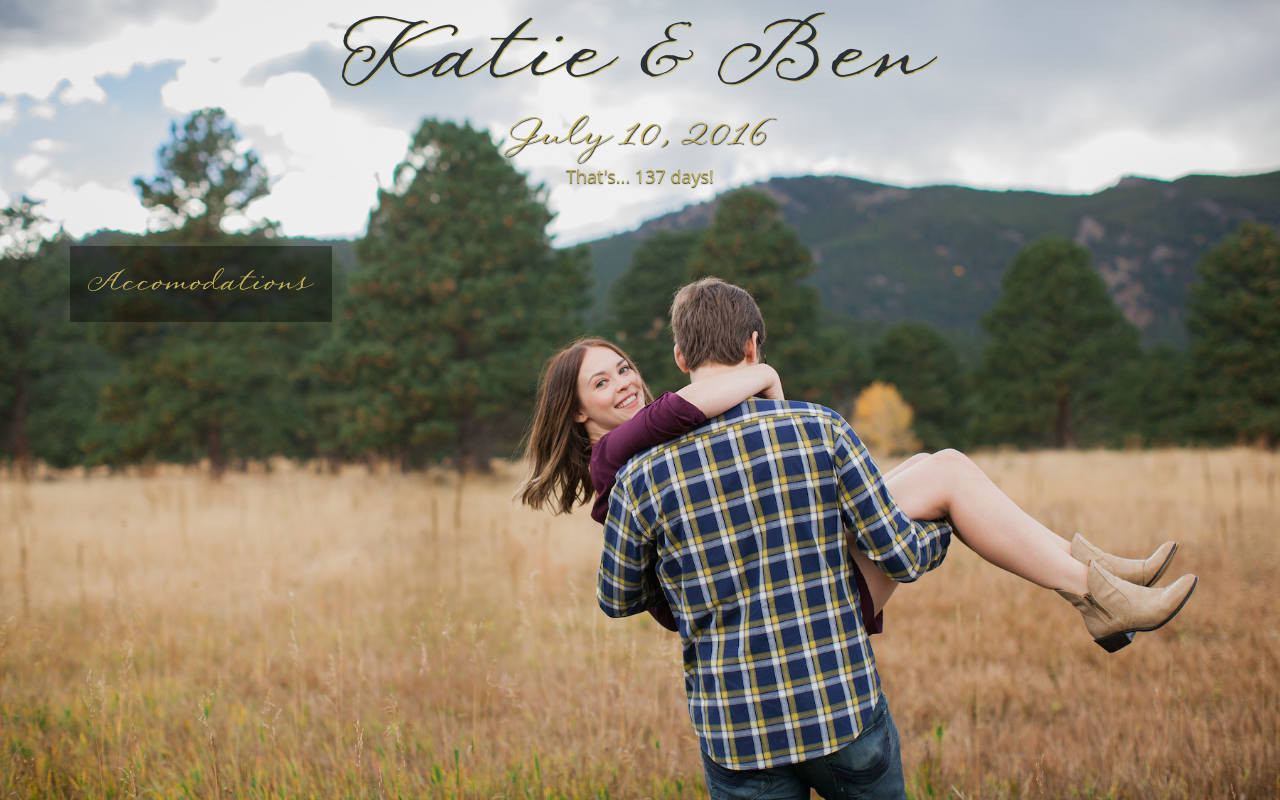
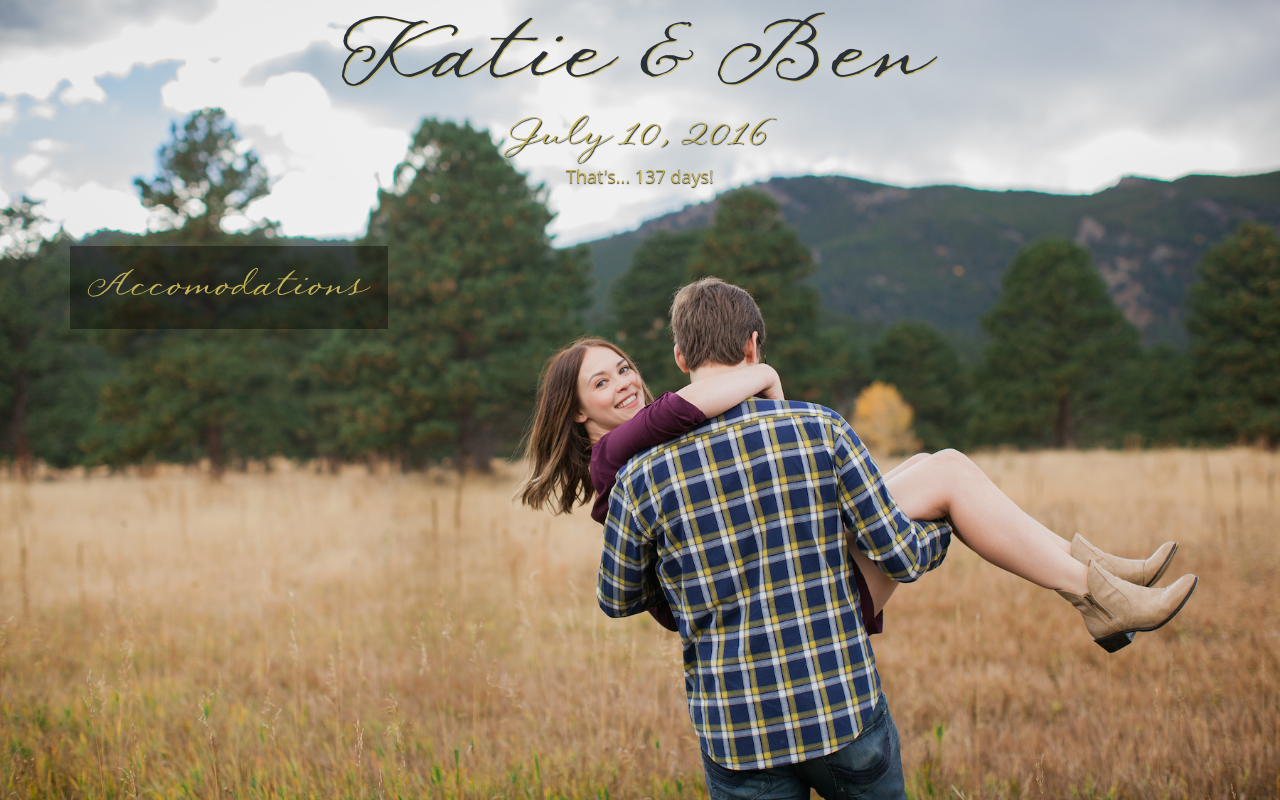
Before and after one commit to benhassara/wedding-site, a website: page index.html in a window 1280 px wide. Drawn offline with nearby package versions, Linux system fonts and the light colour scheme.

Commit message:
fix fullsize bg

```diff
--- a/css/main.css
+++ b/css/main.css
@@ -1,4 +1,8 @@
 /* add custom styles */
+html {
+    height: 100%;
+}
+
 body {
     background-image: url('../assets/Ben_Katie-33_1800.jpg');
     background-position: center center;
@@ -7,6 +11,7 @@ body {
     background-size: cover;
     background-color: #464646;
     font-family: Open Sans, Arial, sans-serif;
+    height: 100%:
 }
 
 img.background {
--- a/index.html
+++ b/index.html
@@ -10,22 +10,23 @@
 </head>
 <body>
 
-    <h1 class="headline">Katie & Ben</h1>
-    <h3 class="date">July 10, 2016</h3>
-
     <div class="container">
+        <h1 class="headline">Katie & Ben</h1>
+        <h3 class="date">July 10, 2016</h3>
         <div class="row">
             <div class="col-xs-12">
                 <p class="text-center countdown">
                     That's... <span id="counter"></span> days!
                 </p>
             </div>
+        </div>
+        <div class="row">
             <div class="col-xs-5">
                 <div class="nav">
                     <ul>
                         <!-- <li><a href="#">Wedding Party</a></li>
                         <li><a href="#">Photos</a></li> -->
-                        <li><a class="h3" href="/accomodations">Accomodations</a></li>
+                        <li><a class="h2" href="/accomodations">Accomodations</a></li>
                         <!-- <li><a href="#">Additional Information</a></li>
                         <li><a href="#">Registry</a></li> -->
                     </ul>
```
